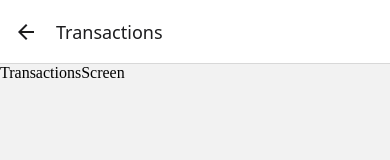
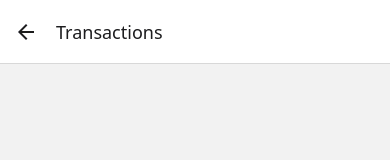
Before and after one commit to ignasiusadhitia/finance-app, a React Native app: screen /Transactions in a window 390 px wide. Shown: the top 160 px of the page. Built offline with nearby package versions, Linux system fonts and the light colour scheme.

Commit message:
feat: add TransactionsScreen

```diff
--- a/src/screens/TransactionsScreen.js
+++ b/src/screens/TransactionsScreen.js
@@ -1,7 +1,47 @@
-import React from "react";
+import AsyncStorage from "@react-native-async-storage/async-storage";
+import React, { useEffect, useState } from "react";
+import { FlatList, StyleSheet, Text, View } from "react-native";
 
 const TransactionsScreen = () => {
-  return <div>TransactionsScreen</div>;
+  const [transactions, setTransactions] = useState([]);
+
+  useEffect(() => {
+    const loadTransactions = async () => {
+      const storedTransactions =
+        JSON.parse(await AsyncStorage.getItem("transactions")) || [];
+      setTransactions(storedTransactions);
+    };
+    loadTransactions();
+  }, []);
+
+  const renderTransaction = ({ item }) => (
+    <View
+      style={[
+        styles.transaction,
+        item.type === "income" ? styles.income : styles.expense,
+      ]}
+    >
+      <Text>{item.date}</Text>
+      <Text>{item.description || "-"}</Text>
+      <Text>${item.amount}</Text>
+    </View>
+  );
+
+  return (
+    <FlatList
+      data={transactions}
+      renderItem={renderTransaction}
+      keyExtractor={(item, index) => index.toString()}
+      style={styles.container}
+    />
+  );
 };
 
+const styles = StyleSheet.create({
+  container: { flex: 1, padding: 16 },
+  transaction: { padding: 10, marginBottom: 10, borderRadius: 5 },
+  income: { backgroundColor: "#d4edda", borderColor: "#c3e6cb" },
+  expense: { backgroundColor: "#f8d7da", borderColor: "#f5c6cb" },
+});
+
 export default TransactionsScreen;
```
